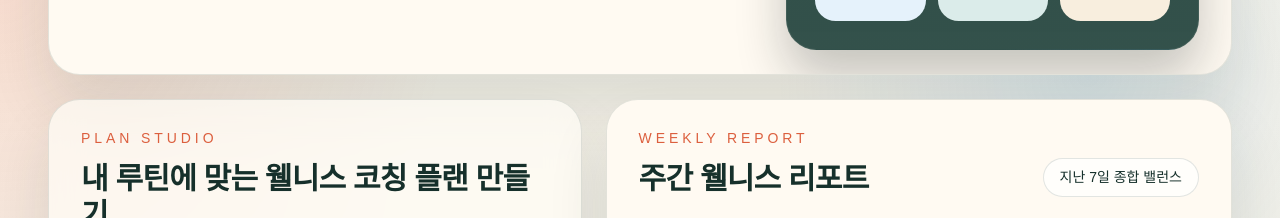
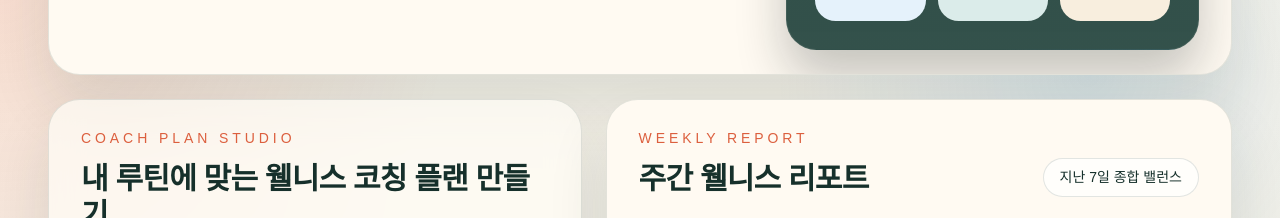
Before and after one commit to ahnyejizz/wellness-coach-web, a Next.js app: page / in a window 1280 px wide. Shown: the part 820-1038 px from the top of the page. Built offline with nearby package versions, Linux system fonts and the light colour scheme; no server answers; sample sign-in values are in the browser's storage.

Commit message:
refactor: 명명규칙 통일

```diff
--- a/app/components/coach/coach-dashboard-page.tsx
+++ b/app/components/coach/coach-dashboard-page.tsx
@@ -2,7 +2,7 @@ import Link from "next/link";
 import { redirect } from "next/navigation";
 
 import { auth, signOut } from "@/auth";
-import HealthCoachAssistant from "@/app/components/coach/health-coach-assistant";
+import CoachQuestionChat from "@/app/components/coach/coach-question-chat";
 import WellnessPlanSummary from "@/app/components/coach/wellness-plan-summary";
 import {
   getExerciseExperienceLabel,
@@ -124,7 +124,7 @@ export default async function CoachDashboardPage() {
         <WellnessPlanSummary />
       </section>
 
-      <HealthCoachAssistant userName={userName} focusLabel={focusLabel} />
+      <CoachQuestionChat userName={userName} focusLabel={focusLabel} />
     </main>
   );
 }
--- a/app/components/coach/health-coach-assistant.tsx
+++ b/app/components/coach/coach-question-chat.tsx
@@ -6,7 +6,7 @@ import CoachQuestionSummaryPanel from "./coach-question-summary-panel";
 
 import { healthAssistantDisclaimer, healthQuestionSummaries, suggestedHealthQuestions } from "@/lib/health/content";
 
-type HealthCoachAssistantProps = {
+type CoachQuestionChatProps = {
   focusLabel: string;
   userName: string;
 };
@@ -18,7 +18,7 @@ type HealthChatResponse = {
   model?: string;
 };
 
-export default function HealthCoachAssistant({ focusLabel, userName }: HealthCoachAssistantProps) {
+export default function CoachQuestionChat({ focusLabel, userName }: CoachQuestionChatProps) {
   const textareaRef = useRef<HTMLTextAreaElement>(null);
   const [question, setQuestion] = useState<string>(suggestedHealthQuestions[0]);
   const [submittedQuestion, setSubmittedQuestion] = useState("");
--- a/app/components/home/home-coach-plan-studio.tsx
+++ b/app/components/home/home-coach-plan-studio.tsx
@@ -23,7 +23,7 @@ export default function HomeCoachPlanStudio() {
 
   return (
     <article className="panel ui-panel-shell ui-hover-panel">
-      <p className="ui-kicker">Plan studio</p>
+      <p className="ui-kicker">Coach Plan Studio</p>
       <h2 className="ui-title-3 mt-3">내 루틴에 맞는 웰니스 코칭 플랜 만들기</h2>
       <p className="ui-copy mt-4 max-w-3xl">
         목표와 루틴을 입력하면, 수면·운동·식단 우선순위에 맞춘 개인 코칭 플랜을 바로 만들어줍니다.
--- a/app/page.tsx
+++ b/app/page.tsx
@@ -35,7 +35,7 @@ export default async function Home(props: {
           <HomeOverviewSection isLoggedIn={isLoggedIn} />
         </section>
 
-        {/* Plan Studio, Weekly Report */}
+        {/* Coach Plan Studio, Weekly Report */}
         {isLoggedIn ? (
           <section className="grid gap-6 xl:grid-cols-[0.92fr_1.08fr]">
             <HomeCoachPlanStudio />
```
